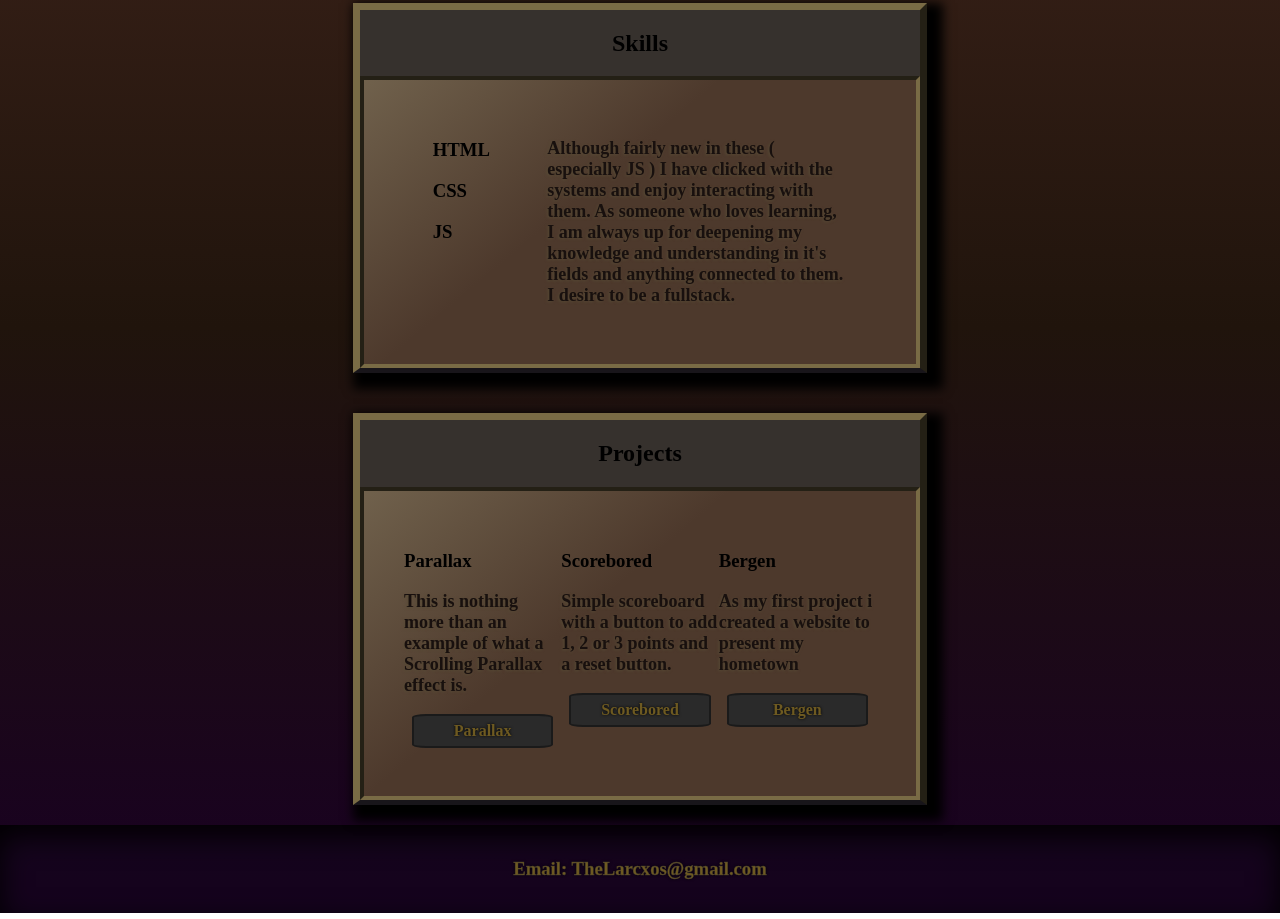
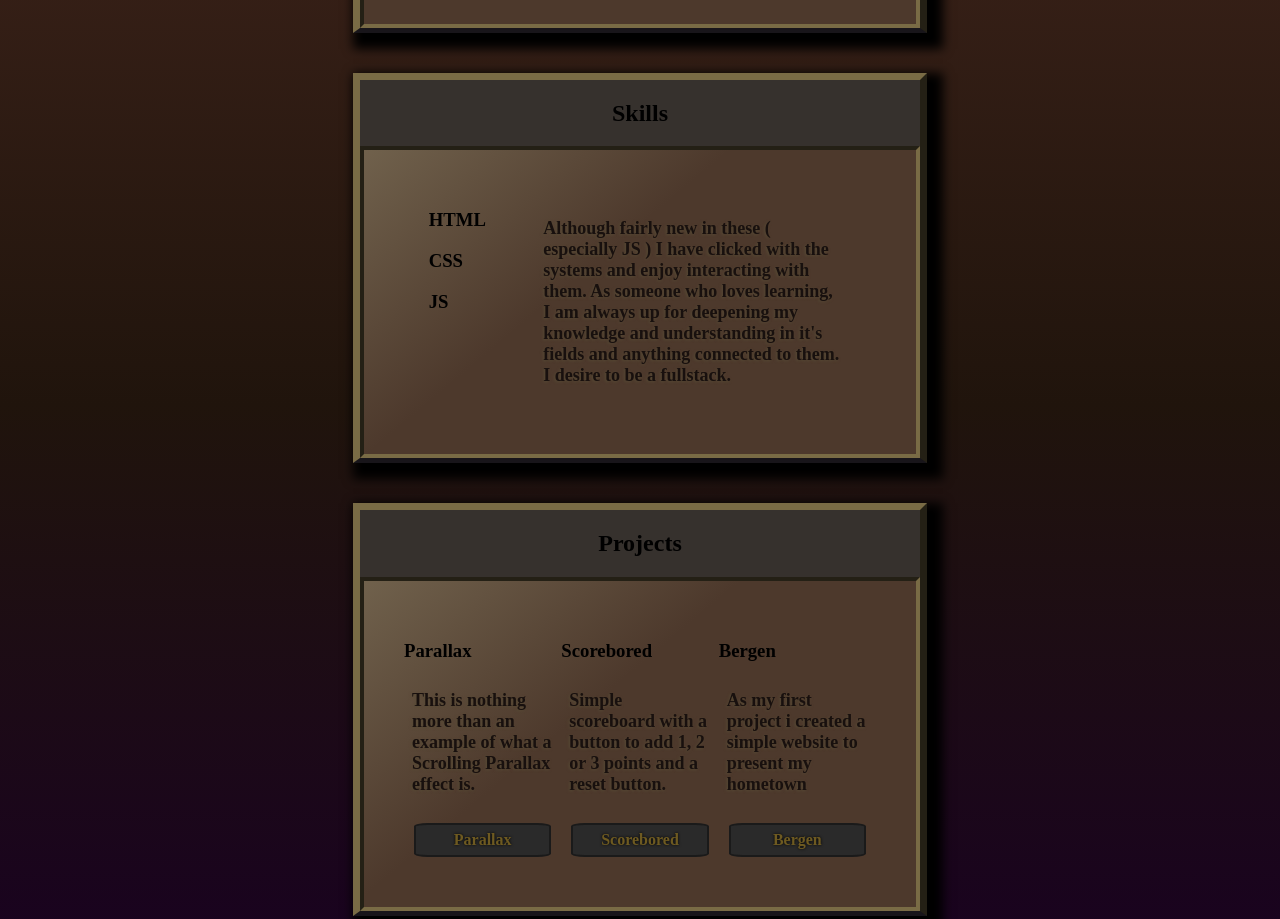
Before and after one commit to TheLarcxos/Port-type-1, a plain HTML site: page index.html in a window 1280 px wide. Shown: the part 1040-1959 px from the top of the page. Drawn offline with Linux system fonts and the light colour scheme.

Commit message:
Update P tag in index

```diff
--- a/index.css
+++ b/index.css
@@ -99,9 +99,10 @@ a:hover {
     background-color: #200829;
   }
   .pj {
-    margin: 8px;
+    margin: 10px;
     padding: 6px 0;
     display: flex;
+    justify-content: center;
     align-items: center;
     border: #1a1a1a solid 2px;
     border-radius: 10%;
@@ -121,6 +122,7 @@ a:hover {
   }
 
   p {
+    margin: 28px 8px 28px 8px;
     color: #18100e;
     max-width: 300px;
     font-weight: 900;
--- a/index.html
+++ b/index.html
@@ -87,7 +87,7 @@
                 </div>
                 <div>
                     <h3>Bergen</h3>
-                    <p>As my first project i created a website to present my hometown</p>
+                    <p>As my first project i created a simple website to present my hometown</p>
                     <a class="pj" href="Bergen/bergen.html">Bergen</a>
                 </div>
             </div>
```
